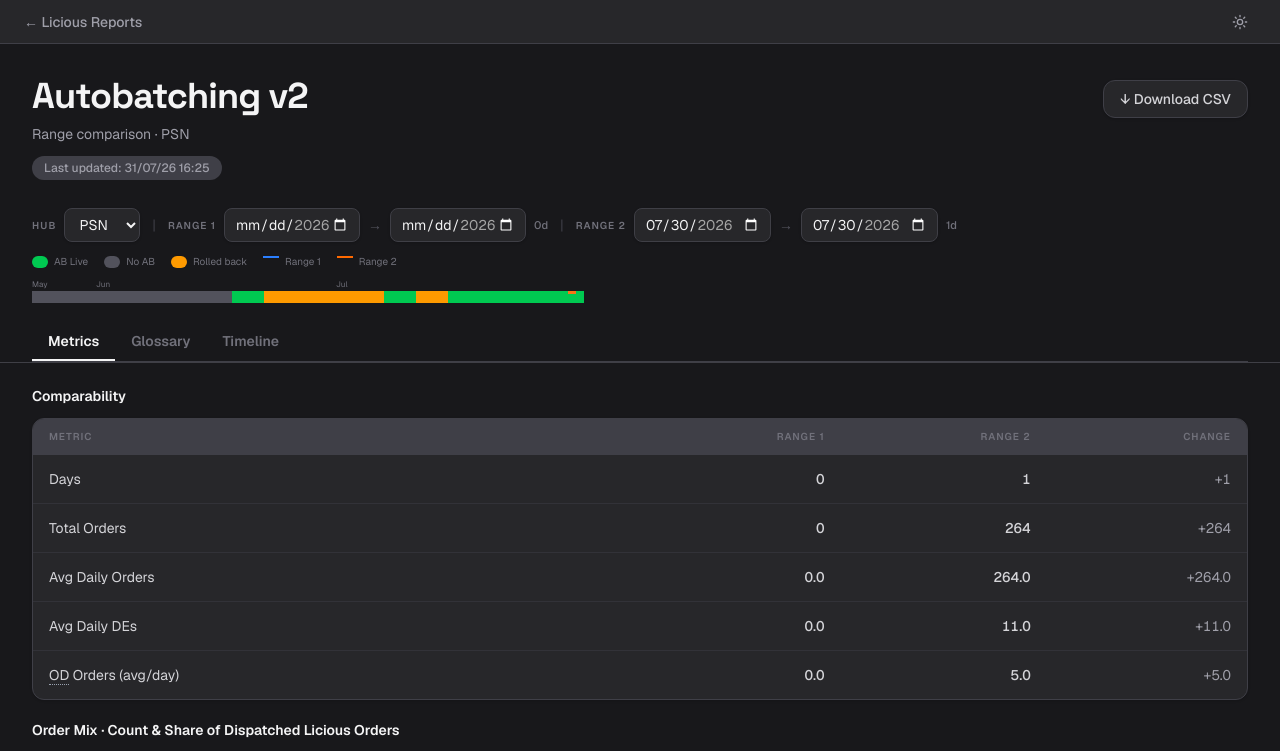
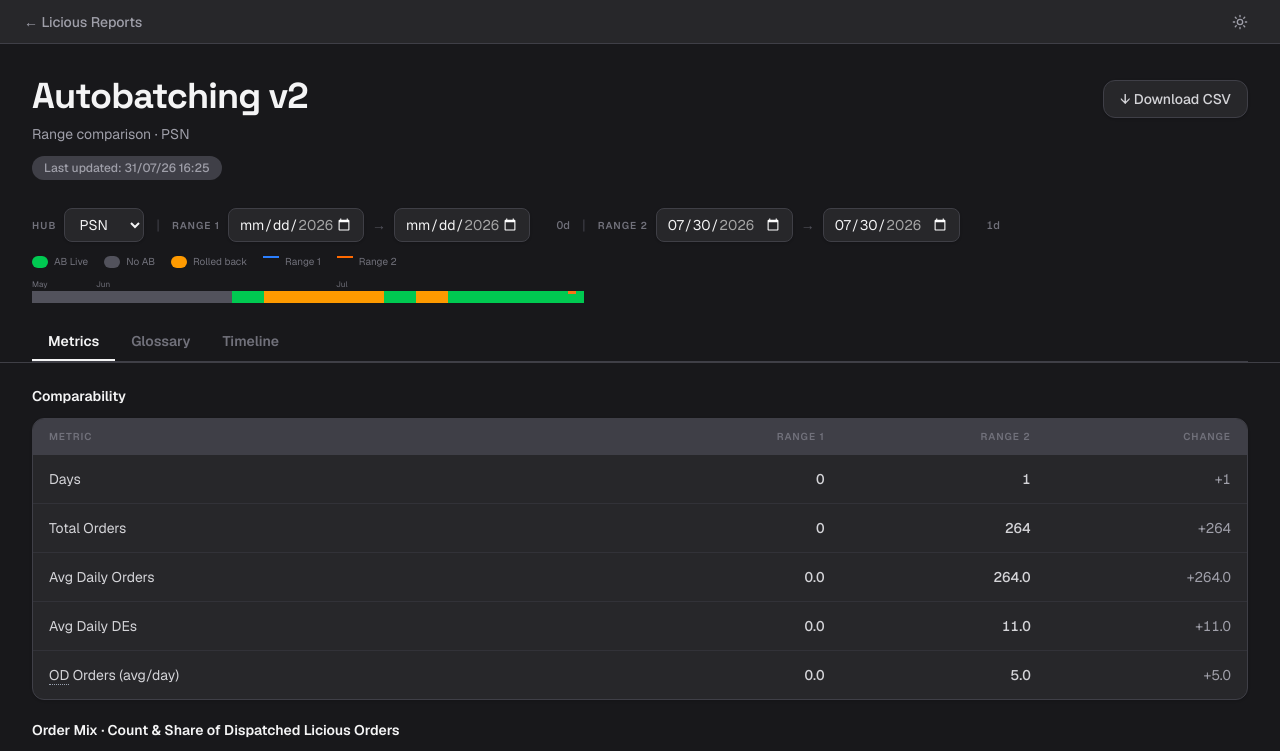
Before and after one commit to hari-licious/licious-reports, a Next.js app: page /autobatching in a window 1280 px wide. Shown: the top 751 px of the page. Built offline with nearby package versions, Linux system fonts and the light colour scheme.

Commit message:
fix: lock hub select and day-count spans to fixed widths to prevent filter bar shift

```diff
--- a/components/autobatching/Dashboard.tsx
+++ b/components/autobatching/Dashboard.tsx
@@ -1243,9 +1243,12 @@
         <div className="flex flex-wrap items-center gap-3 pb-3">
           <div className="flex items-center gap-2">
             <span className="text-[10px] font-semibold tracking-widest text-gray-400 dark:text-zinc-500 uppercase">Hub</span>
-            <select value={selectedHub} onChange={e => setSelectedHub(e.target.value)} className={inputCls} style={{ minWidth: hubSelectMinWidth }}>
-              {availableHubs.map(h => <option key={h} value={h}>{h}</option>)}
-            </select>
+            {/* Width locked to longest hub name — prevents filter bar shift when switching hubs */}
+            <div style={{ width: hubSelectMinWidth }} className="relative">
+              <select value={selectedHub} onChange={e => setSelectedHub(e.target.value)} className={`${inputCls} w-full`}>
+                {availableHubs.map(h => <option key={h} value={h}>{h}</option>)}
+              </select>
+            </div>
           </div>
           <span className="text-gray-200 dark:text-zinc-700 text-sm">|</span>
           <div className="flex items-center gap-2">
@@ -1253,7 +1256,7 @@
             <input type="date" value={preStart} min={allMin} max={allMax} onChange={e => setPreStart(e.target.value)} className={inputCls} />
             <span className="text-gray-300 dark:text-zinc-600 text-sm">→</span>
             <input type="date" value={preEnd}   min={allMin} max={allMax} onChange={e => setPreEnd(e.target.value)}   className={inputCls} />
-            <span className="text-[11px] text-gray-400 dark:text-zinc-500 font-medium">{selectedPre.length}d</span>
+            <span className="inline-block w-8 text-right tabular-nums text-[11px] text-gray-400 dark:text-zinc-500 font-medium">{selectedPre.length}d</span>
           </div>
           <span className="text-gray-200 dark:text-zinc-700 text-sm">|</span>
           <div className="flex items-center gap-2">
@@ -1261,7 +1264,7 @@
             <input type="date" value={postStart} min={allMin} max={allMax} onChange={e => setPostStart(e.target.value)} className={inputCls} />
             <span className="text-gray-300 dark:text-zinc-600 text-sm">→</span>
             <input type="date" value={postEnd}   min={allMin} max={allMax} onChange={e => setPostEnd(e.target.value)}   className={inputCls} />
-            <span className="text-[11px] text-gray-400 dark:text-zinc-500 font-medium">{selectedPost.length}d</span>
+            <span className="inline-block w-8 text-right tabular-nums text-[11px] text-gray-400 dark:text-zinc-500 font-medium">{selectedPost.length}d</span>
           </div>
         </div>
 
```
